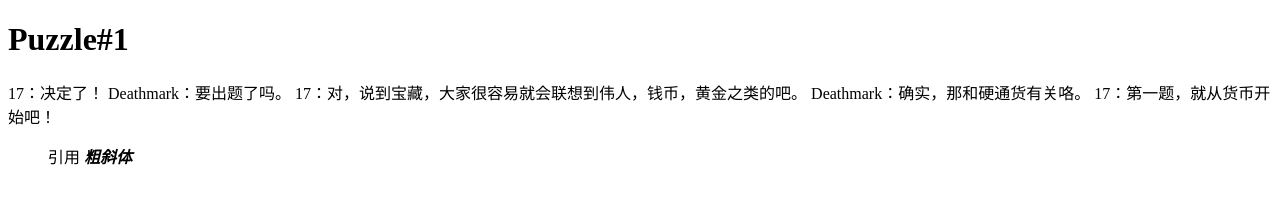
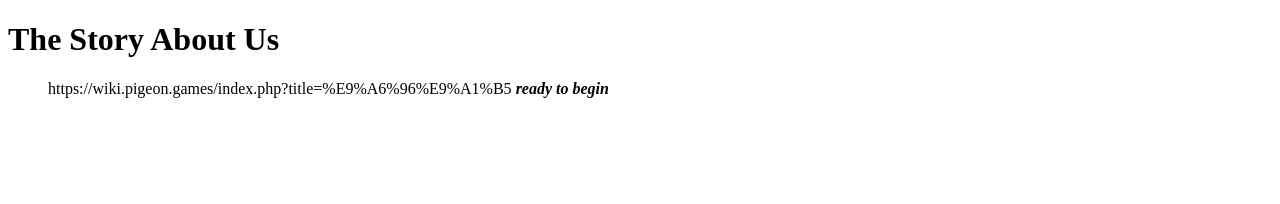
Before and after one commit to 17-s-Treasure-the-Story-About-Us/17-s-Treasure-the-Story-About-Us.github.io, a plain HTML site: page index.html in a window 1280 px wide. Drawn offline with Linux system fonts and the light colour scheme.

Commit message:
Update index.html

```diff
--- a/index.html
+++ b/index.html
@@ -1,14 +1,10 @@
 <!DOCTYPE html>
 <html>
 <body>
-<h1>Puzzle#1</h1>
-    17：决定了！
-    Deathmark：要出题了吗。
-    17：对，说到宝藏，大家很容易就会联想到伟人，钱币，黄金之类的吧。
-    Deathmark：确实，那和硬通货有关咯。
-    17：第一题，就从货币开始吧！
-<blockquote>引用
+<h1>The Story About Us</h1>
 
-<strong><em>粗斜体</em></strong></blockquote>
+<blockquote>https://wiki.pigeon.games/index.php?title=%E9%A6%96%E9%A1%B5
+
+<strong><em>ready to begin </em></strong></blockquote>
 </body>
 </html>
```
